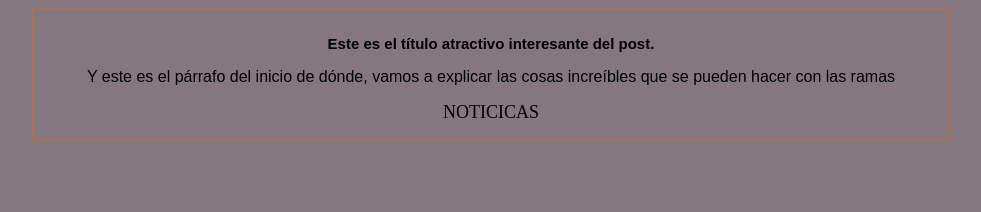
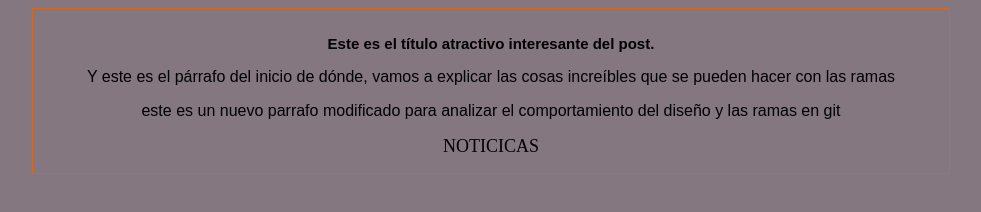
Before and after one commit to hoveimarlopez/hyperblog, a plain HTML site: page index.html in a window 1280 px wide. Shown: the whole page, without its empty margins (149-1130 px from the left). Drawn offline with Linux system fonts and the light colour scheme.

Commit message:
este es el complemento del html commit en master

```diff
--- a/index.html
+++ b/index.html
@@ -15,6 +15,11 @@
             de dónde, vamos a explicar las
             cosas increíbles que se pueden
             hacer con las ramas</p>
+            <p>
+                este es un nuevo parrafo modificado para analizar
+                el comportamiento del
+                diseño y las ramas en git
+            </p>
             </div>
             <section class="section">
                 NOTICICAS
```
